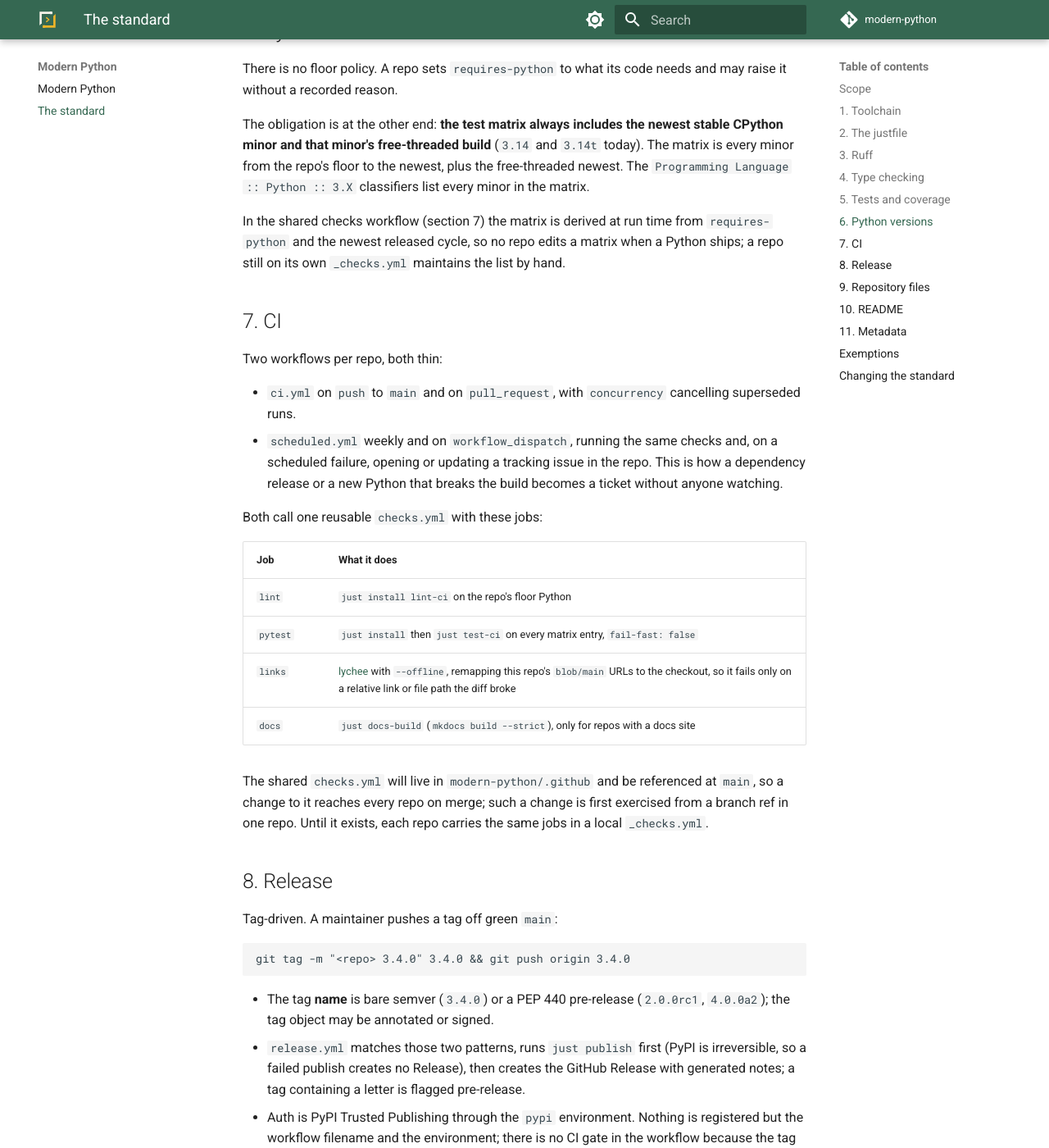
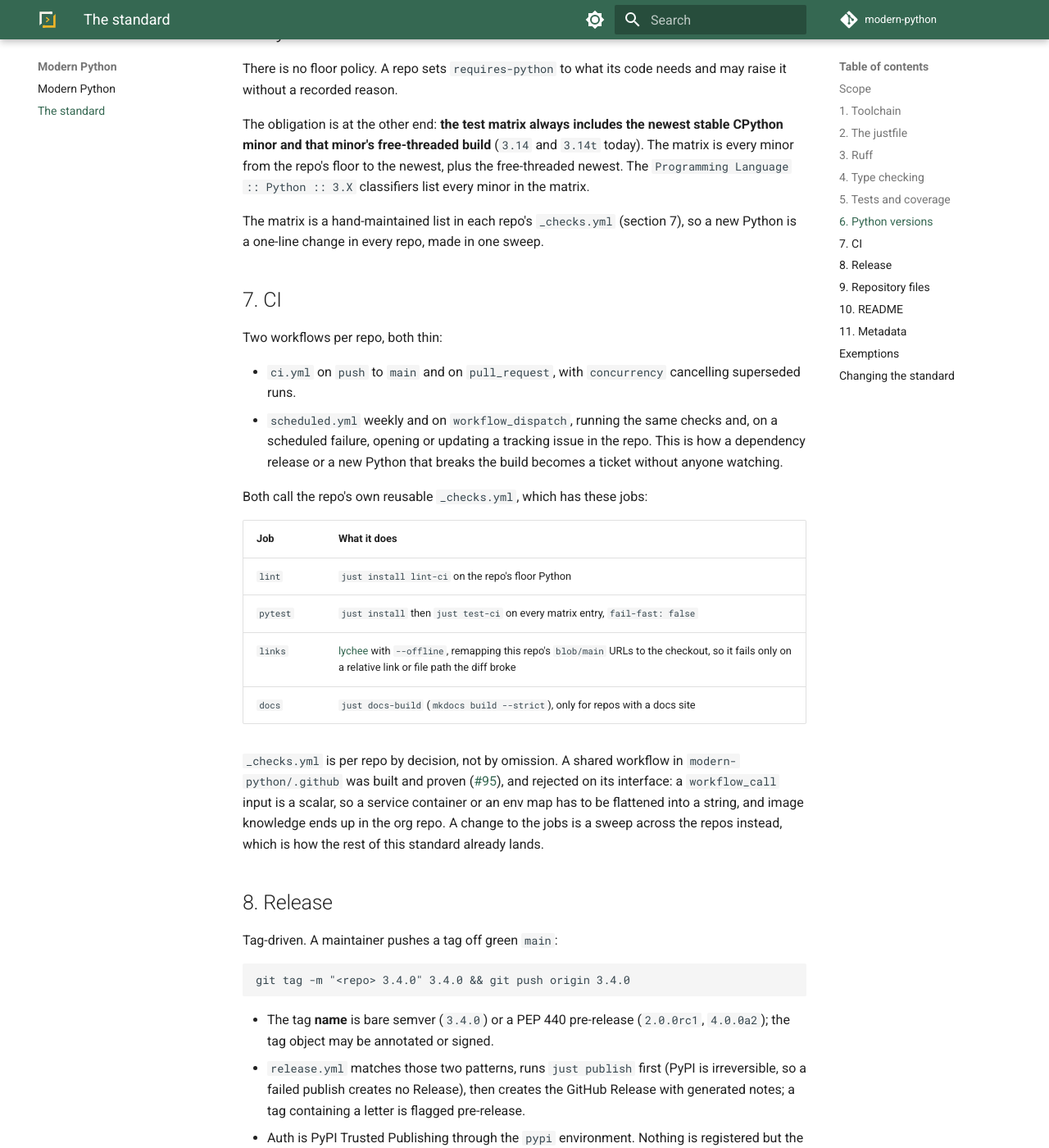
Before and after one commit to modern-python/.github, an MkDocs documentation site: the page built from docs/standard.md, in a window 1280 px wide and 1400 px high, scrolled down 2849 px. Shown: the whole window at 82% size. Built offline with MkDocs 1.6.1 and Material for MkDocs 9.7.7, drawn with Linux system fonts in a browser that asks for light colours; some of the changed text lies outside the part shown.

Commit message:
docs(standard): keep _checks.yml per repo and record why the shared workflow was rejected (#102)

```diff
--- a/docs/standard.md
+++ b/docs/standard.md
@@ -108,9 +108,8 @@ minor and that minor's free-threaded build** (`3.14` and `3.14t` today). The mat
 from the repo's floor to the newest, plus the free-threaded newest. The `Programming Language ::
 Python :: 3.X` classifiers list every minor in the matrix.
 
-In the shared checks workflow (section 7) the matrix is derived at run time from `requires-python`
-and the newest released cycle, so no repo edits a matrix when a Python ships; a repo still on its
-own `_checks.yml` maintains the list by hand.
+The matrix is a hand-maintained list in each repo's `_checks.yml` (section 7), so a new Python is
+a one-line change in every repo, made in one sweep.
 
 ## 7. CI
 
@@ -121,7 +120,7 @@ Two workflows per repo, both thin:
   failure, opening or updating a tracking issue in the repo. This is how a dependency release or a
   new Python that breaks the build becomes a ticket without anyone watching.
 
-Both call one reusable `checks.yml` with these jobs:
+Both call the repo's own reusable `_checks.yml`, which has these jobs:
 
 | Job | What it does |
 |---|---|
@@ -130,9 +129,12 @@ Both call one reusable `checks.yml` with these jobs:
 | `links` | [lychee](https://github.com/lycheeverse/lychee-action) with `--offline`, remapping this repo's `blob/main` URLs to the checkout, so it fails only on a relative link or file path the diff broke |
 | `docs` | `just docs-build` (`mkdocs build --strict`), only for repos with a docs site |
 
-The shared `checks.yml` will live in `modern-python/.github` and be referenced at `main`, so a
-change to it reaches every repo on merge; such a change is first exercised from a branch ref in
-one repo. Until it exists, each repo carries the same jobs in a local `_checks.yml`.
+`_checks.yml` is per repo by decision, not by omission. A shared workflow in `modern-python/.github`
+was built and proven
+([#95](https://github.com/modern-python/.github/issues/95)), and rejected on its interface: a
+`workflow_call` input is a scalar, so a service container or an env map has to be flattened into
+a string, and image knowledge ends up in the org repo. A change to the jobs is a sweep across the
+repos instead, which is how the rest of this standard already lands.
 
 ## 8. Release
 
@@ -153,8 +155,9 @@ git tag -m "<repo> 3.4.0" 3.4.0 && git push origin 3.4.0
 - The Release body is GitHub's generated notes from squashed PR titles, so a conventional-commit
   PR title is the changelog entry. Prose goes in afterwards with `gh release edit`.
 
-`release.yml` stays a per-repo file: PyPI does not accept a reusable workflow as a Trusted
-Publisher. It is identical across repos apart from the comment naming the PyPI project.
+`release.yml` could not be shared even if the checks were: PyPI does not accept a reusable
+workflow as a Trusted Publisher. It is identical across repos apart from the comment naming the
+PyPI project.
 
 ## 9. Repository files
 
```
